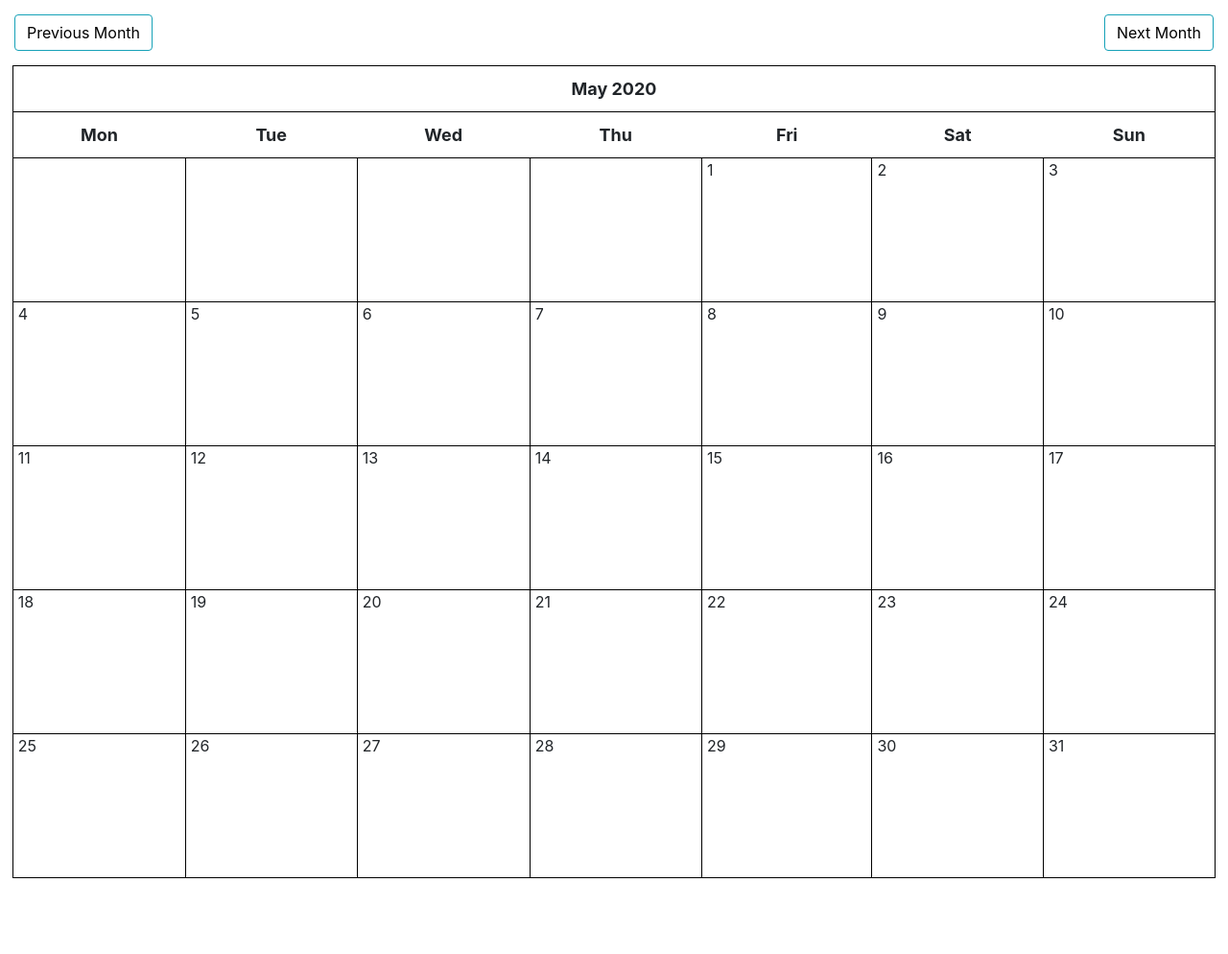
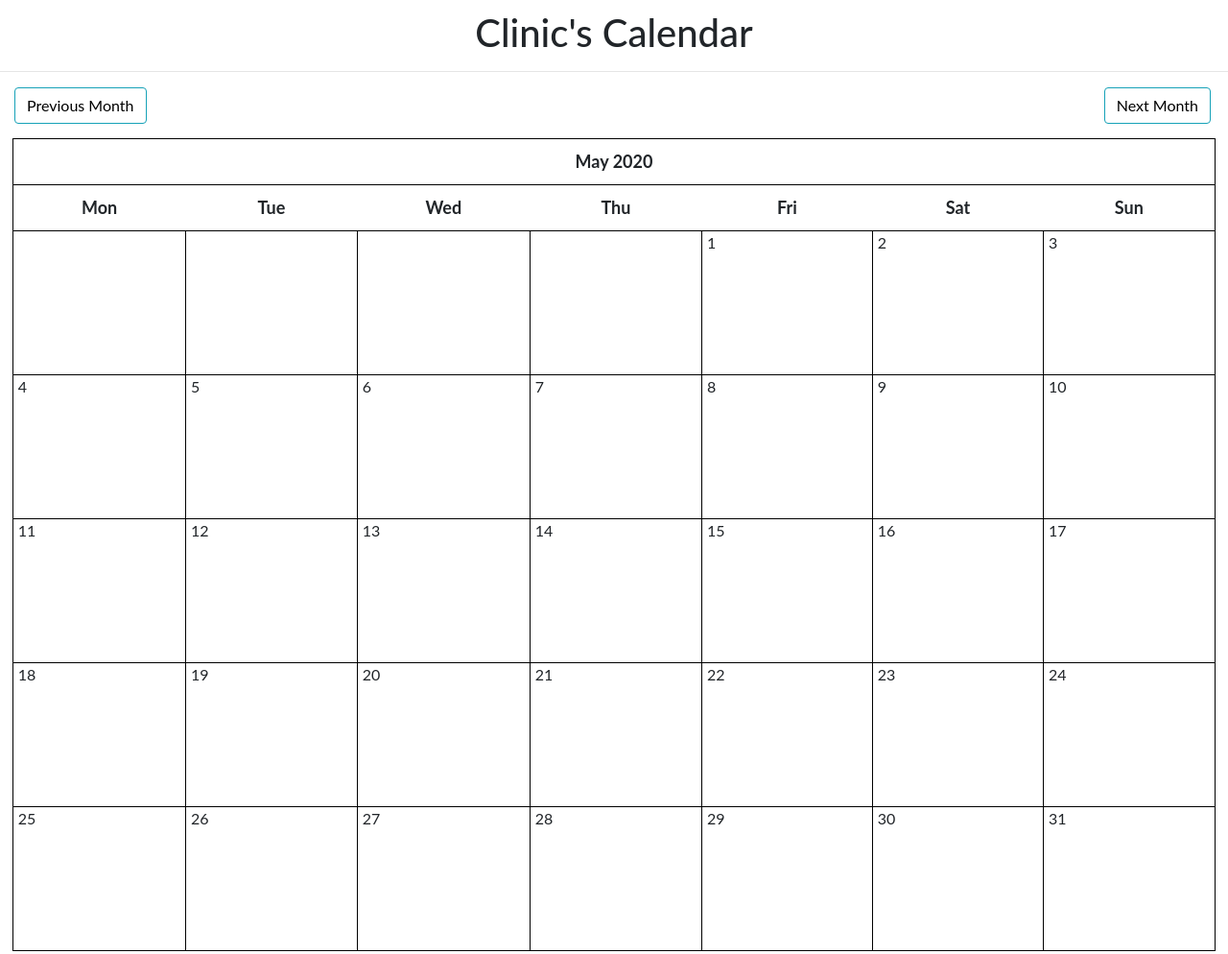
Before and after one commit to impact-oriented-programming/clinic, a Django app: page /clinic_calendar/ in a window 1280 px wide. Shown: the whole page at 96% size. Before the commit the page ends 915 px from the top, so only its background shows below. Run offline with Django 3.2, Linux system fonts and the light colour scheme; data that the repository does not hold is empty; some libraries are stand-ins or nearby versions.

Commit message:
calendar is now completly workinggit add clinic/! months are moving as they should

```diff
--- a/clinic/clinic_calendar/static/clinic_calendar/styles.css
+++ b/clinic/clinic_calendar/static/clinic_calendar/styles.css
@@ -1,3 +1,47 @@
+body {
+  font-family: "ptsans", "Lato", "Helvetica Neue", Helvetica, Arial, sans-serif;
+}
+
+.left {
+  float: left;
+}
+
+.right {
+  float: right;
+}
+
+.btn {
+  outline: none;
+  color: black;
+  background-color: transparent;
+  box-shadow: 0 0 0 0;
+  margin-right: 3px;
+}
+
+.clearfix {
+  margin: 15px;
+}
+
+/* App styles */
+.title {
+  text-align: center;
+  margin: 10px;
+}
+
+.form {
+  margin: auto;
+}
+
+.form input, .form select, .form textarea {
+  border-radius: 5px;
+  border: 1px solid #17a2b8;
+  outline: none;
+  background: none;
+  padding: 5px;
+  width: 100%;
+}
+
+
 .calendar {
   width: 98%;
   margin: auto;
@@ -28,26 +72,6 @@
   font-size: 16px;
 }
 
-.left {
-  float: left;
-}
-
-.right {
-  float: right;
-}
-
-.btn {
-  outline: none;
-  color: black;
-  background-color: transparent;
-  box-shadow: 0 0 0 0;
-}
-
-.clearfix {
-  margin: 15px;
-}
-
-
 ul {
   height: 100%;
   padding: 0px 5px 0px 20px;
--- a/clinic/clinic_calendar/templates/clinic_calendar/calendar.html
+++ b/clinic/clinic_calendar/templates/clinic_calendar/calendar.html
@@ -14,14 +14,14 @@
   <title>Clinic Calendar</title>
 </head>
 <body>
-
-  {% block content %}
+  <h1 class="title", style="text-align:center;">Clinic's Calendar</h1>
+  <hr>
   <div class="clearfix">
-    <a class="btn btn-info left" href="{{ clinic_calendar}} ?{{ prev_month }}"> Previous Month </a>
-    <a class="btn btn-info right" href="{{ clinic_calendar }}?{{ next_month }}"> Next Month </a>
+    <a class="btn btn-info left" href="{% url 'clinic_calendar:calendar' %}?{{ prev_month }}"> Previous Month </a>
+    <a class="btn btn-info right" href="{% url 'clinic_calendar:calendar' %}?{{ next_month }}"> Next Month </a>
   </div>
   {{ calendar }}
-  {% endblock %}
+
   <!-- Optional JavaScript -->
   <!-- jQuery first, then Popper.js, then Bootstrap JS -->
   <script src="https://code.jquery.com/jquery-3.2.1.slim.min.js" integrity="sha384-KJ3o2DKtIkvYIK3UENzmM7KCkRr/rE9/Qpg6aAZGJwFDMVNA/GpGFF93hXpG5KkN"
--- a/clinic/clinic_calendar/urls.py
+++ b/clinic/clinic_calendar/urls.py
@@ -4,5 +4,5 @@ from . import views
 
 app_name = 'clinic_calendar'
 urlpatterns = [
-    path('', views.CalendarView.as_view() , name='calendar'),
+    path('', views.CalendarView.as_view(), name='calendar'),
 ]
--- a/clinic/clinic_calendar/views.py
+++ b/clinic/clinic_calendar/views.py
@@ -19,7 +19,7 @@ class CalendarView(generic.ListView):
         context = super().get_context_data(**kwargs)
 
         # use today's date for the calendar
-        d = get_date(self.request.GET.get('day', None))
+        d = get_date(self.request.GET.get('month', None))
 
         # Instantiate our calendar class with today's year and date
         cal = Calendar(d.year, d.month)
@@ -27,12 +27,8 @@ class CalendarView(generic.ListView):
         # Call the formatmonth method, which returns our calendar as a table
         html_cal = cal.formatmonth(withyear=True)
         context['calendar'] = mark_safe(html_cal)
-
-        d = get_date(self.request.GET.get('month', None))
-
         context['prev_month'] = prev_month(d)
         context['next_month'] = next_month(d)
-
         return context
 
 def get_date(req_day):
```
Also changed, not shown: clinic/db.sqlite3.
